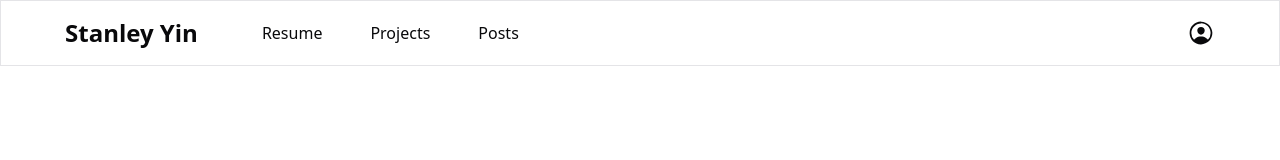
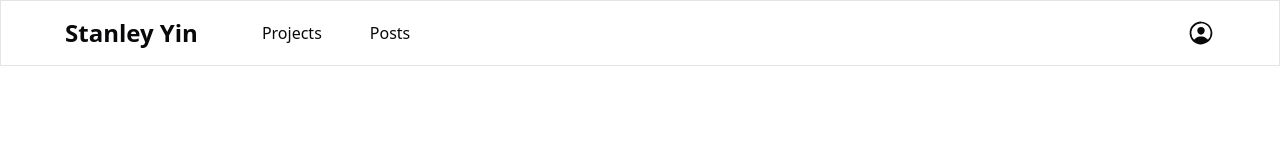
Before and after one commit to stanley-yin/my-website, a Next.js app: page / in a window 1280 px wide. Shown: the top 160 px of the page. Built offline with nearby package versions, Linux system fonts and the light colour scheme.

Commit message:
feat: remove resume section

```diff
--- a/src/app/resume/page.tsx
+++ /dev/null
@@ -1,25 +0,0 @@
-import React from "react";
-import Image from "next/image";
-import CustomBreadcrumb from "@/components/CustomBreadcrumb";
-
-const Page = () => {
-  const crumbs = [
-    { title: "home", path: "/" },
-    { title: "resume", path: "/resume" },
-  ];
-  return (
-    <div className="wrapper py-6 sm:py-12">
-      <CustomBreadcrumb crumbs={crumbs} />
-      <h1 className="heading-1">Resume</h1>
-      <Image
-        src={"/images/Stanley_Resume.jpg"}
-        alt={"resume"}
-        width={800}
-        height={1000}
-        className="mx-auto shadow-xl"
-      />
-    </div>
-  );
-};
-
-export default Page;
--- a/src/components/Navbar.tsx
+++ b/src/components/Navbar.tsx
@@ -5,10 +5,6 @@ import { usePathname } from "next/navigation";
 
 const MenuItems = () => {
   const menuList = [
-    {
-      label: "Resume",
-      link: "resume",
-    },
     {
       label: "Projects",
       link: "projects",
```
Also changed, not shown: public/images/Stanley_Resume.jpg (deleted).
